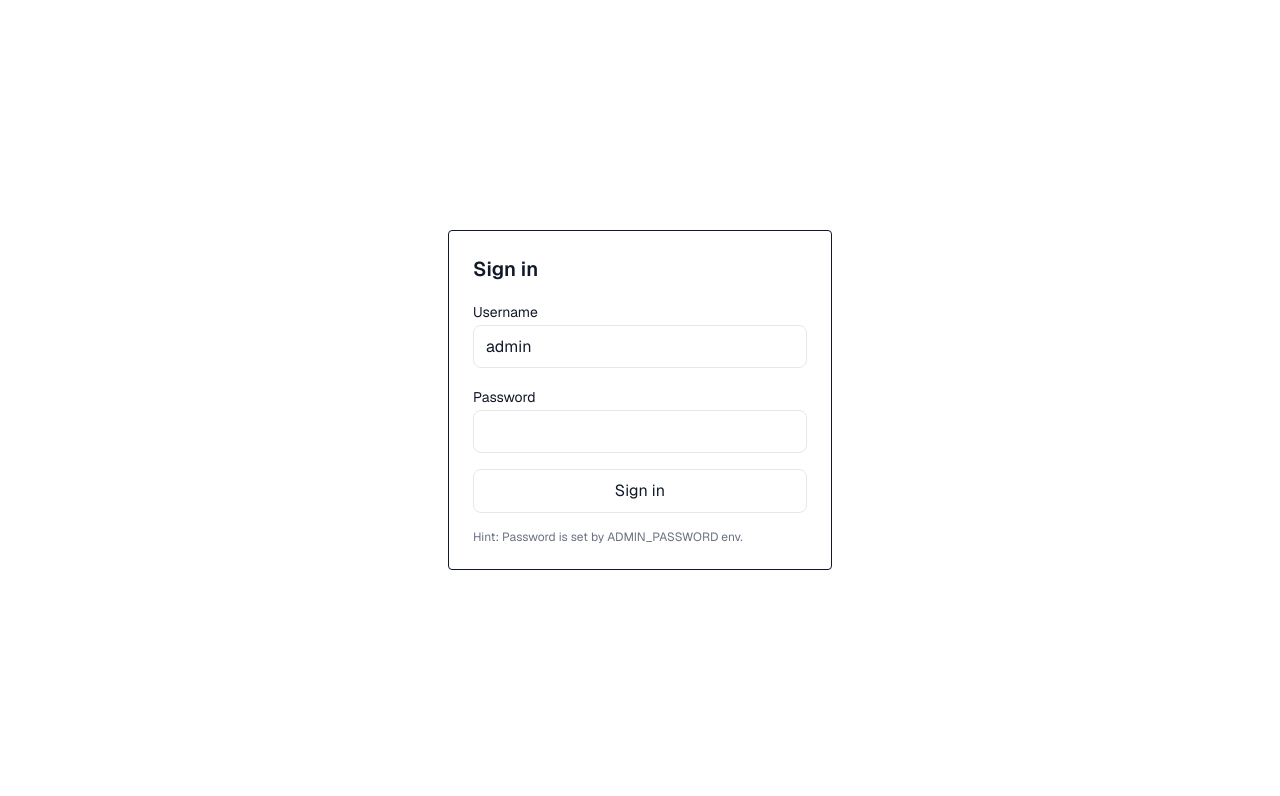
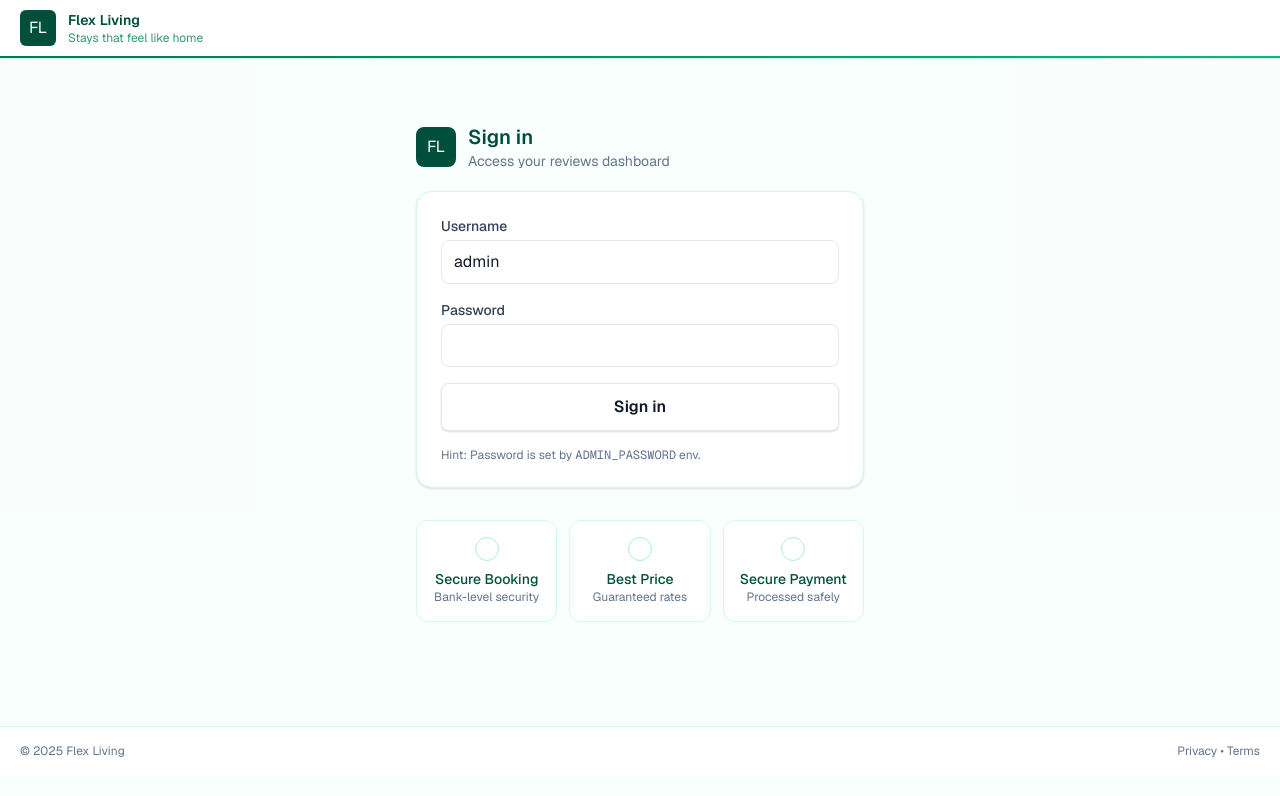
Before and after one commit to manish257/theflex_assessment, a Next.js app: page /signin in a window 1280 px wide. Shown: the top 796 px of the page. Built offline with nearby package versions, Linux system fonts and the light colour scheme.

Commit message:
sign in page updated

```diff
--- a/src/app/signin/page.tsx
+++ b/src/app/signin/page.tsx
@@ -1,45 +1,136 @@
 "use client";
-import { useState } from 'react';
-import { useRouter } from 'next/navigation';
+
+import { useState } from "react";
+import { useRouter } from "next/navigation";
+import Link from "next/link";
+
 
 export default function SignInPage() {
-  const [username, setUsername] = useState('admin');
-  const [password, setPassword] = useState('');
+  const [username, setUsername] = useState("admin");
+  const [password, setPassword] = useState("");
   const [error, setError] = useState<string | null>(null);
   const router = useRouter();
 
   const onSubmit = async (e: React.FormEvent) => {
     e.preventDefault();
     setError(null);
-    const res = await fetch('/api/auth/login', {
-      method: 'POST',
-      headers: { 'content-type': 'application/json' },
+    const res = await fetch("/api/auth/login", {
+      method: "POST",
+      headers: { "content-type": "application/json" },
       body: JSON.stringify({ username, password }),
     });
     if (!res.ok) {
       const j = await res.json().catch(() => ({}));
-      setError(j.error || 'Sign-in failed');
+      setError(j.error || "Sign-in failed");
       return;
     }
-    router.push('/dashboard');
+    router.push("/dashboard");
   };
 
   return (
-    <div className="min-h-screen flex items-center justify-center p-6">
-      <form onSubmit={onSubmit} className="w-full max-w-sm border rounded p-6 space-y-4">
-        <h1 className="text-xl font-semibold">Sign in</h1>
-        <div className="space-y-2">
-          <label className="text-sm">Username</label>
-          <input className="w-full border rounded px-3 py-2" value={username} onChange={(e) => setUsername(e.target.value)} />
+    <div className="min-h-screen bg-emerald-50/30">
+      {/* Simple branded header */}
+      <header className="border-b border-emerald-100 bg-white/90 backdrop-blur">
+  <div className="mx-auto flex h-14 max-w-7xl items-center justify-between px-5">
+    <Link href="/" className="flex items-center gap-3">
+      <div className="grid h-9 w-9 place-items-center rounded-md bg-emerald-900 text-white">
+        FL
+      </div>
+      <div className="hidden sm:block">
+        <div className="text-sm font-semibold text-emerald-900">Flex Living</div>
+        <div className="text-xs text-emerald-700/80">Stays that feel like home</div>
+      </div>
+    </Link>
+  </div>
+  <div className="h-0.5 w-full bg-gradient-to-r from-emerald-700 via-emerald-600 to-emerald-500" />
+</header>
+
+      {/* Content */}
+      <main className="mx-auto flex max-w-7xl items-center justify-center px-5 py-16">
+        <div className="w-full max-w-md">
+          <div className="mb-5 flex items-center gap-3">
+            <div className="grid h-10 w-10 place-items-center rounded-lg bg-emerald-900 text-white">
+              FL
+            </div>
+            <div>
+              <h1 className="text-xl font-semibold text-emerald-900">Sign in</h1>
+              <p className="text-sm text-slate-500">Access your reviews dashboard</p>
+            </div>
+          </div>
+
+          <form
+            onSubmit={onSubmit}
+            className="space-y-4 rounded-2xl border border-emerald-100 bg-white p-6 shadow-sm"
+          >
+            <div>
+              <label className="mb-1 block text-sm font-medium text-slate-700">
+                Username
+              </label>
+              <input
+                className="w-full rounded-lg border border-gray-200 px-3 py-2 outline-none focus:border-emerald-400 focus:ring-2 focus:ring-emerald-100"
+                value={username}
+                onChange={(e) => setUsername(e.target.value)}
+                autoComplete="username"
+              />
+            </div>
+
+            <div>
+              <label className="mb-1 block text-sm font-medium text-slate-700">
+                Password
+              </label>
+              <input
+                type="password"
+                className="w-full rounded-lg border border-gray-200 px-3 py-2 outline-none focus:border-emerald-400 focus:ring-2 focus:ring-emerald-100"
+                value={password}
+                onChange={(e) => setPassword(e.target.value)}
+                autoComplete="current-password"
+              />
+            </div>
+
+            {error && (
+              <div className="rounded-lg border border-red-200 bg-red-50 px-3 py-2 text-sm text-red-700">
+                {error}
+              </div>
+            )}
+
+            <button
+              type="submit"
+              className="w-full rounded-full bg-emerald-900 px-4 py-2.5 font-semibold text-white shadow-sm transition hover:opacity-95"
+            >
+              Sign in
+            </button>
+
+            <p className="text-xs text-slate-500">
+              Hint: Password is set by <span className="font-mono">ADMIN_PASSWORD</span> env.
+            </p>
+          </form>
+
+          {/* Trust badges row to mirror the brand feel */}
+          <div className="mt-8 grid grid-cols-1 gap-3 sm:grid-cols-3">
+            <Badge title="Secure Booking" desc="Bank-level security" />
+            <Badge title="Best Price" desc="Guaranteed rates" />
+            <Badge title="Secure Payment" desc="Processed safely" />
+          </div>
         </div>
-        <div className="space-y-2">
-          <label className="text-sm">Password</label>
-          <input type="password" className="w-full border rounded px-3 py-2" value={password} onChange={(e) => setPassword(e.target.value)} />
+      </main>
+
+      {/* Footer strip */}
+      <footer className="mt-10 border-t border-emerald-100 bg-white/80">
+        <div className="mx-auto flex max-w-7xl items-center justify-between px-5 py-4 text-xs text-slate-500">
+          <span>© {new Date().getFullYear()} Flex Living</span>
+          <span>Privacy • Terms</span>
         </div>
-        {error && <div className="text-sm text-red-600">{error}</div>}
-        <button type="submit" className="w-full border rounded px-3 py-2 hover:bg-gray-50">Sign in</button>
-        <div className="text-xs text-gray-500">Hint: Password is set by ADMIN_PASSWORD env.</div>
-      </form>
+      </footer>
     </div>
   );
 }
+
+function Badge({ title, desc }: { title: string; desc: string }) {
+  return (
+    <div className="rounded-xl border border-emerald-100 bg-white p-4 text-center">
+      <div className="mx-auto mb-2 h-6 w-6 rounded-full border border-emerald-200" />
+      <div className="text-sm font-medium text-emerald-900">{title}</div>
+      <div className="text-xs text-slate-500">{desc}</div>
+    </div>
+  );
+}
```
